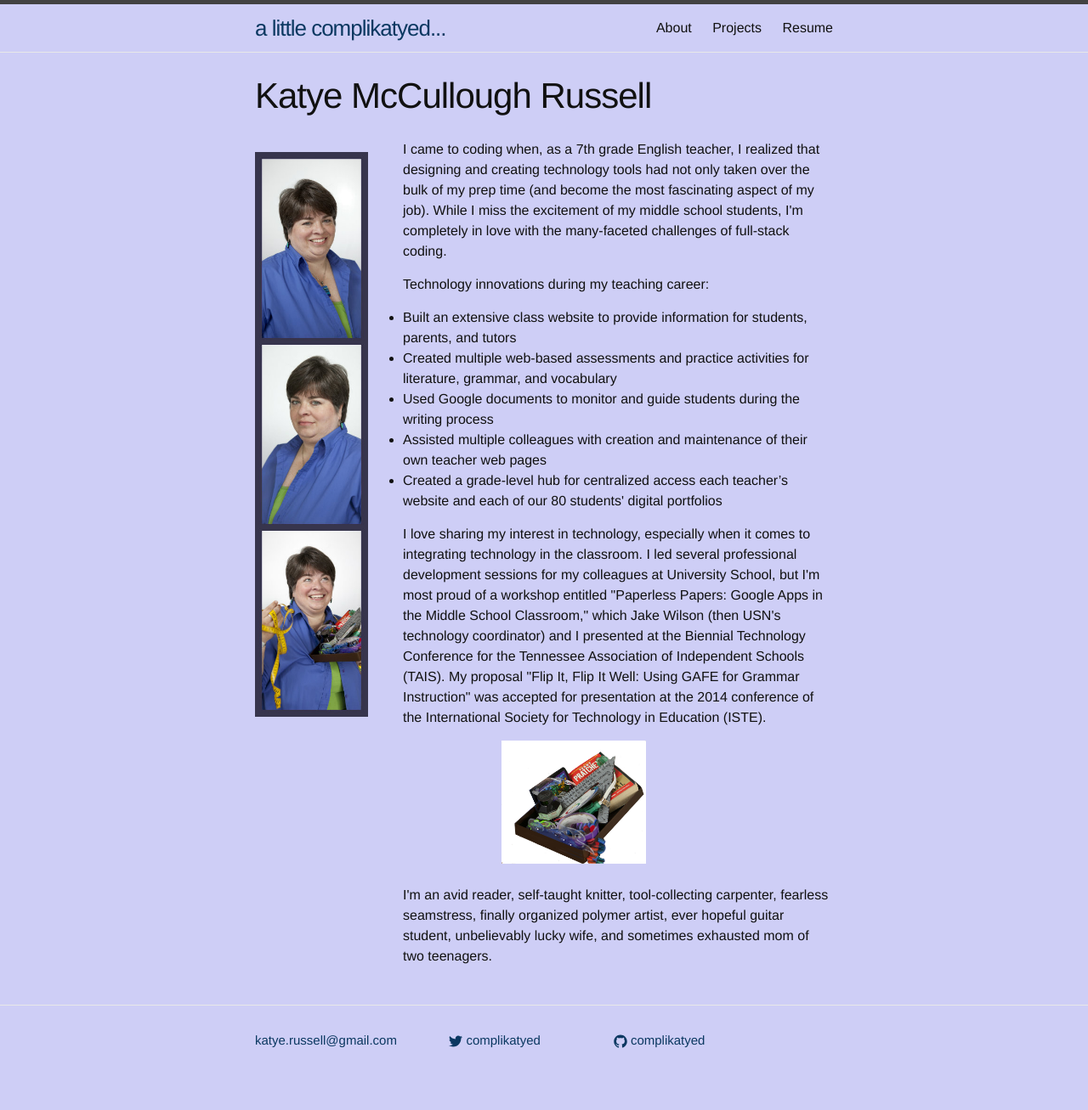
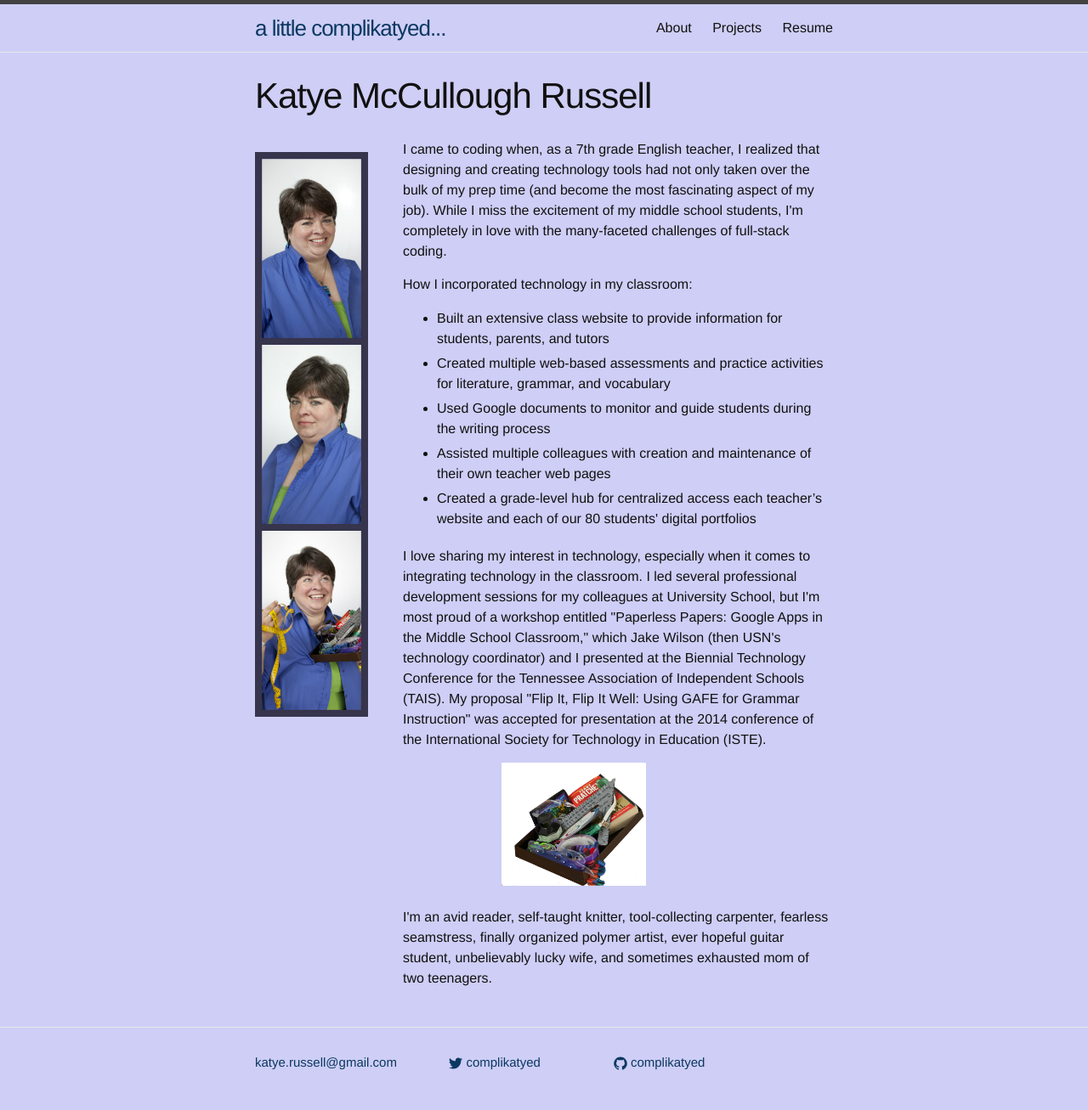
Before and after one commit to complikatyed/complikatyed-portfolio, a Jekyll site: the page built from about.html, in a window 1280 px wide. Shown: the whole page at 85% size. Built offline with Jekyll 4.4.1, drawn with Linux system fonts in a browser that asks for light colours; before the commit the page ends 1281 px from its top, so only the background shows below that.

Commit message:
Finally have the about page properly formatted.

```diff
--- a/_sass/_base.scss
+++ b/_sass/_base.scss
@@ -3,12 +3,10 @@
  */
 body, h1, h2, h3, h4, h5, h6,
 p, blockquote, pre, hr,
-dl, dd, ol, ul, figure {
+dl, dd, ol, figure {
     margin: 0;
     padding: 0;
 }
-
-
 
 /**
  * Basic styling
@@ -37,17 +35,14 @@ body {
   @include span-columns(9);
   @include omega();
 
-  ul {
-    max-width: 60%;
+  li {
+    display: list-item;
+    padding-bottom: 5px;
+    width: 99%;
   }
-  li {
-    max-width: 55%;
-  }
-
 }
 
 .about_big_container_center {
-  display: block;
   @include span-columns(9);
     @include shift(5);
 }
@@ -114,10 +109,6 @@ figcaption {
     color: $custom-grey-color-light;
     text-align: center;
 }
-
-/**
- * Lists
- */
 
 
 
--- a/_sass/base/_lists.scss
+++ b/_sass/base/_lists.scss
@@ -1,8 +1,8 @@
 ul,
 ol {
-  list-style-type: none;
-  margin: 0;
-  padding: 0;
+  // list-style-type: none;
+  margin: 10px;
+  padding: 5px;
 
   &%default-ul {
     list-style-type: disc;
--- a/about.html
+++ b/about.html
@@ -12,15 +12,14 @@ permalink: /about/
 
   <p class="about_big_container">I came to coding when, as a 7th grade English teacher, I realized that designing and creating technology tools had not only taken over the bulk of my prep time (and become the most fascinating aspect of my job).  While I miss the excitement of my middle school students, I'm completely in love with the many-faceted challenges of full-stack coding.</p>
 
-  <p class="about_big_container">Technology innovations during my teaching career:
-    <ul>
-      <li>Built an extensive class website to provide information for students, parents, and tutors</li>
-      <li>Created multiple web-based assessments and practice activities for literature, grammar, and vocabulary</li>
-      <li>Used Google documents to monitor and guide students during the writing process</li>
-      <li>Assisted multiple colleagues with creation and maintenance of their own teacher web pages</li>
-      <li>Created a grade-level hub for centralized access each teacher’s website and each of our 80 students' digital portfolios</li>
+  <span class="about_big_container">How I incorporated technology in my classroom:</span>
+    <ul class="about_big_container">
+      <li class="about_big_container">Built an extensive class website to provide information for students, parents, and tutors</li>
+      <li class="about_big_container">Created multiple web-based assessments and practice activities for literature, grammar, and vocabulary</li>
+      <li class="about_big_container">Used Google documents to monitor and guide students during the writing process</li>
+      <li class="about_big_container">Assisted multiple colleagues with creation and maintenance of their own teacher web pages</li>
+      <li class="about_big_container">Created a grade-level hub for centralized access each teacher’s website and each of our 80 students' digital portfolios</li>
     </ul>
-  </p>
 
   <p class="about_big_container">I love sharing my interest in technology, especially when it comes to integrating technology in the classroom.  I led several professional development sessions for my colleagues at University School, but I'm most proud of a workshop entitled "Paperless Papers: Google Apps in the Middle School Classroom," which Jake Wilson (then USN's technology coordinator) and I presented at the Biennial Technology Conference for the Tennessee Association of Independent Schools (TAIS).  My proposal "Flip It, Flip It Well: Using GAFE for Grammar Instruction" was accepted for presentation at the 2014 conference of the International Society for Technology in Education (ISTE).</p>
 
```
